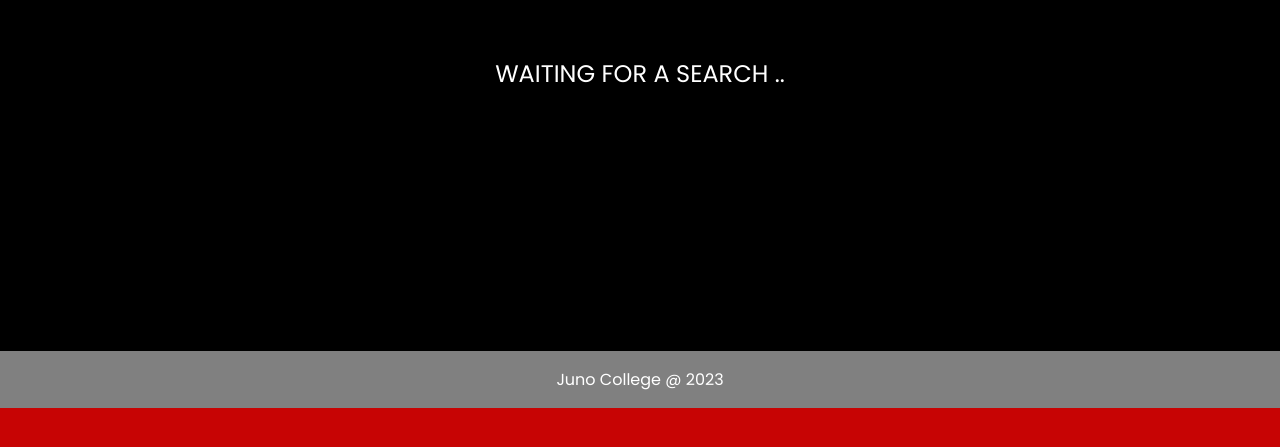
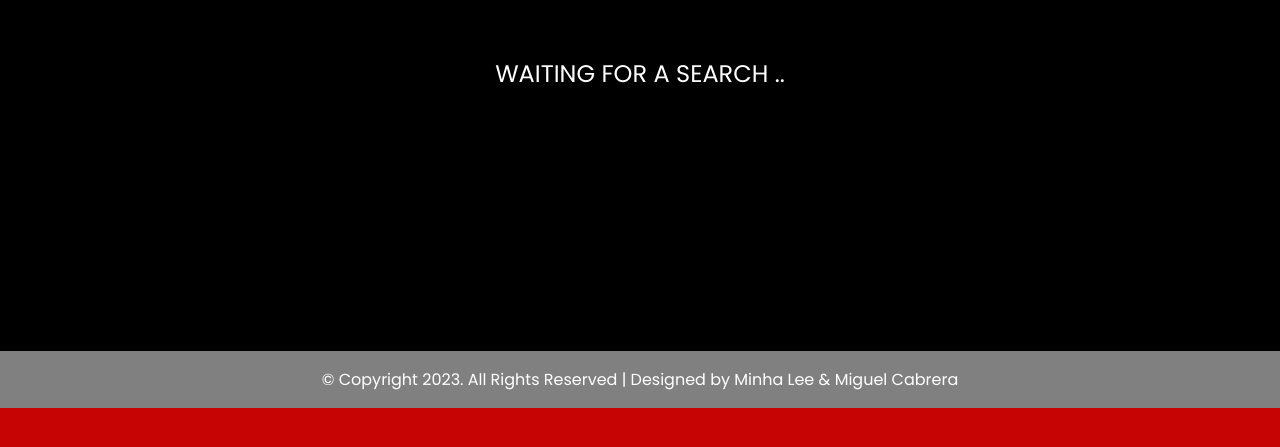
Before and after one commit to team-minha-and-miguel/project-2, a plain HTML site: page index.html in a window 1280 px wide. Shown: the part 321-768 px from the top of the page. Drawn offline with Linux system fonts and the light colour scheme.

Commit message:
fixed the footer

```diff
--- a/index.html
+++ b/index.html
@@ -103,7 +103,7 @@
 
    <footer>
       <p class="copyright">
-         <a href="https://junocollege.com/">Juno College @ 2023</a>
+         <a href="https://junocollege.com/">© Copyright 2023. All Rights Reserved | Designed by Minha Lee & Miguel Cabrera</a>
       </p>
    </footer>
    <script src="script.js"></script>
```
